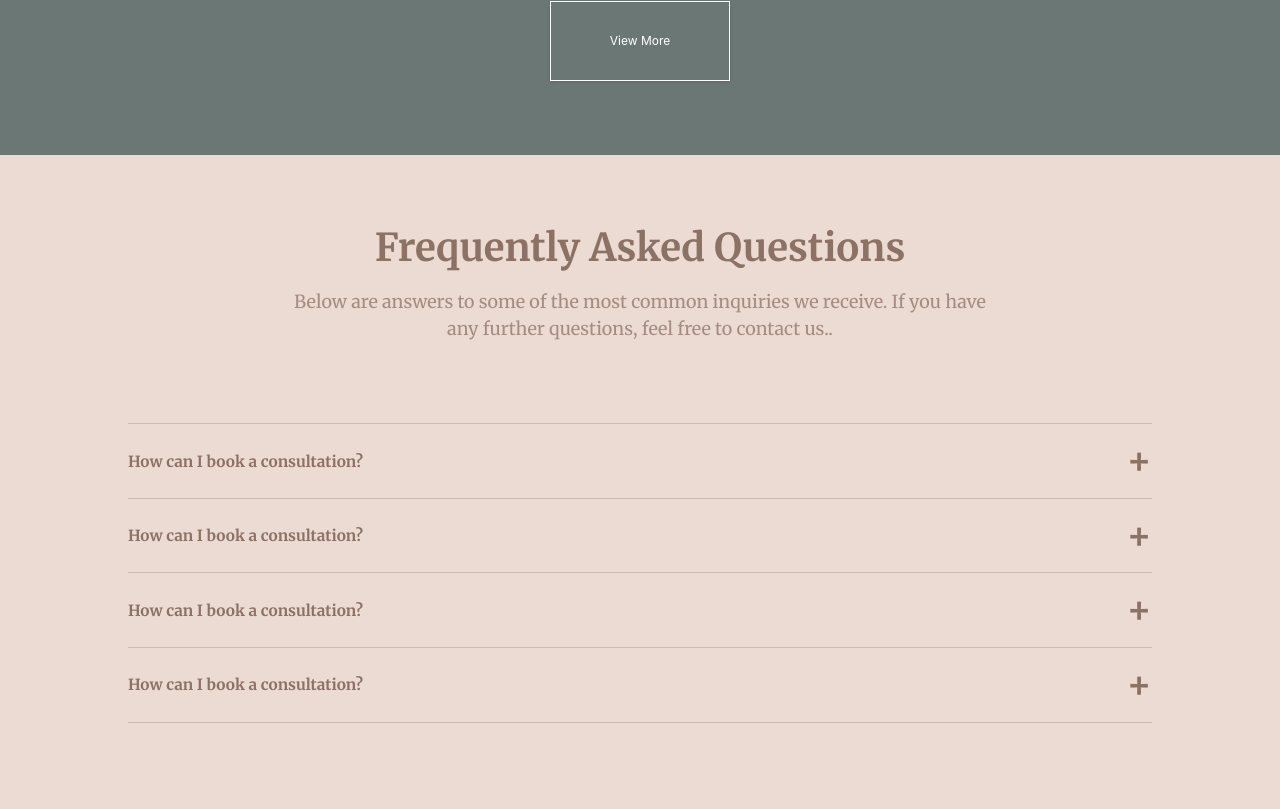
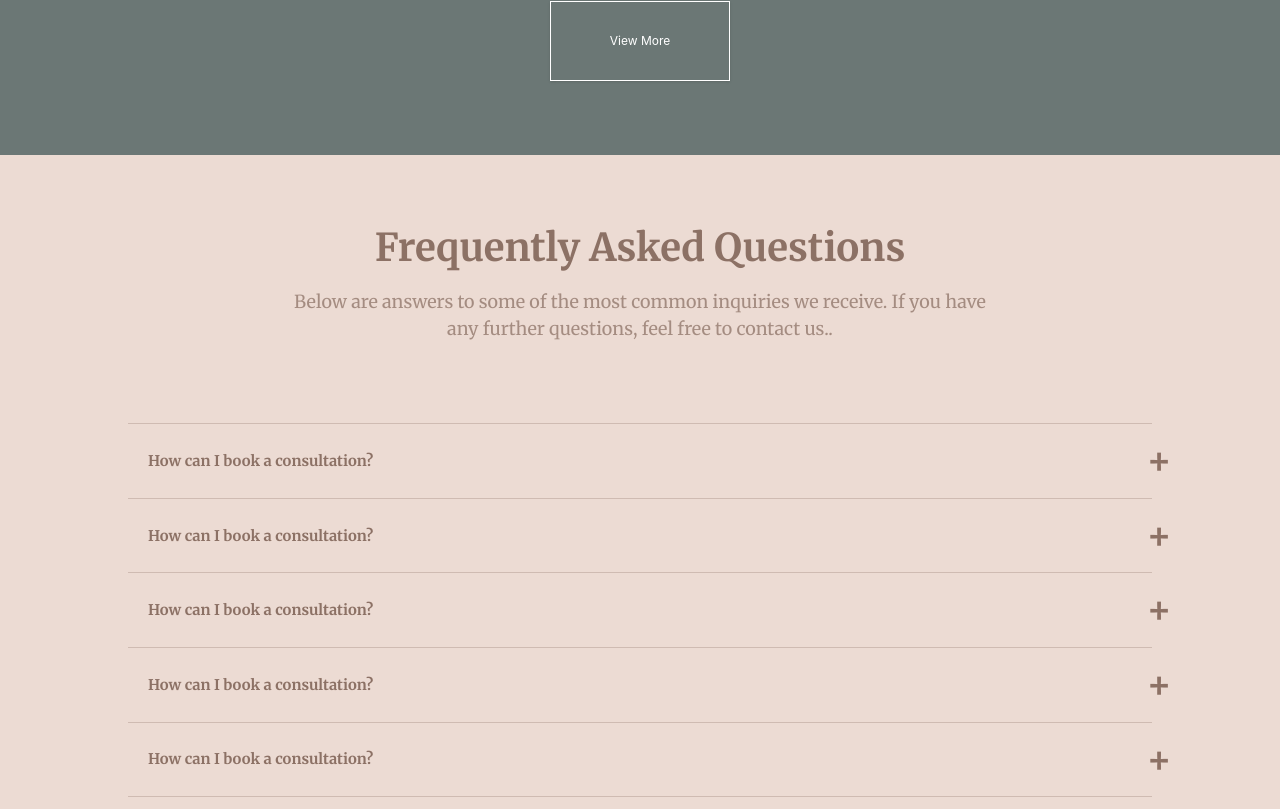
Before and after one commit to pushkaraj23/Psyche, a React (Create React App) app in the folder psyche/: page / in a window 1280 px wide. Shown: the part 2420-3229 px from the top of the page. Built offline with nearby package versions, Linux system fonts and the light colour scheme.

Commit message:
added FAQs section, made changes to some styling.

```diff
--- a/psyche/src/pages/FAQs.jsx
+++ b/psyche/src/pages/FAQs.jsx
@@ -8,6 +8,8 @@ const FAQs = () => {
     { question: "How can I book a consultation?", answer: "We offer a variety of services including..." },
     { question: "How can I book a consultation?", answer: "We offer a variety of services including.." },
     { question: "How can I book a consultation?", answer: "We offer a variety of services including..." },
+    { question: "How can I book a consultation?", answer: "We offer a variety of services including..." },
+
   ];
 
   const toggleQuestion = (index) => {
@@ -30,10 +32,10 @@ const FAQs = () => {
 
       <div className="w-full max-w-[81vw] pt-[5vh]">
         {faqData.map((faq, index) => (
-          <div key={index} className={`${ index === 0 ? 'border-t border-b' : 'border-b' } border-[#8C7165]/30`}>
+          <div key={index} className={`${ index === 0 ? 'border-t border-b' : 'border-b' } border-[#8C7165]/30`}>{/*only the first question in the accordion has a top border and a bottom border rest of them only have a bottom border.*/}
             <button
               onClick={() => toggleQuestion(index)}
-              className="w-full text-left text-[#8C7165] text-[1.2vw] my-2 font-bold font-merriweather flex justify-between items-center"
+              className="w-full text-left text-[#8C7165] text-[1.15vw] my-2 mx-5 font-bold font-merriweather flex justify-between items-center"
             >
               {faq.question}{/* question */}
               <span className="text-[#8C7165] text-[3vw] font-bold font-merriweather">
@@ -41,7 +43,7 @@ const FAQs = () => {
               </span>
             </button>
             {openQuestion === index && (
-              <p className="text-[#8C7165]/75 text-[1.1vw]   font-merriweather my-2 transition-all duration-300">
+              <p className="text-[#8C7165]/75 text-[1.1vw]   font-merriweather my-2 mx-5 transition-all duration-300">
                 {faq.answer}{/* answer */}
               </p>
             )}
```
